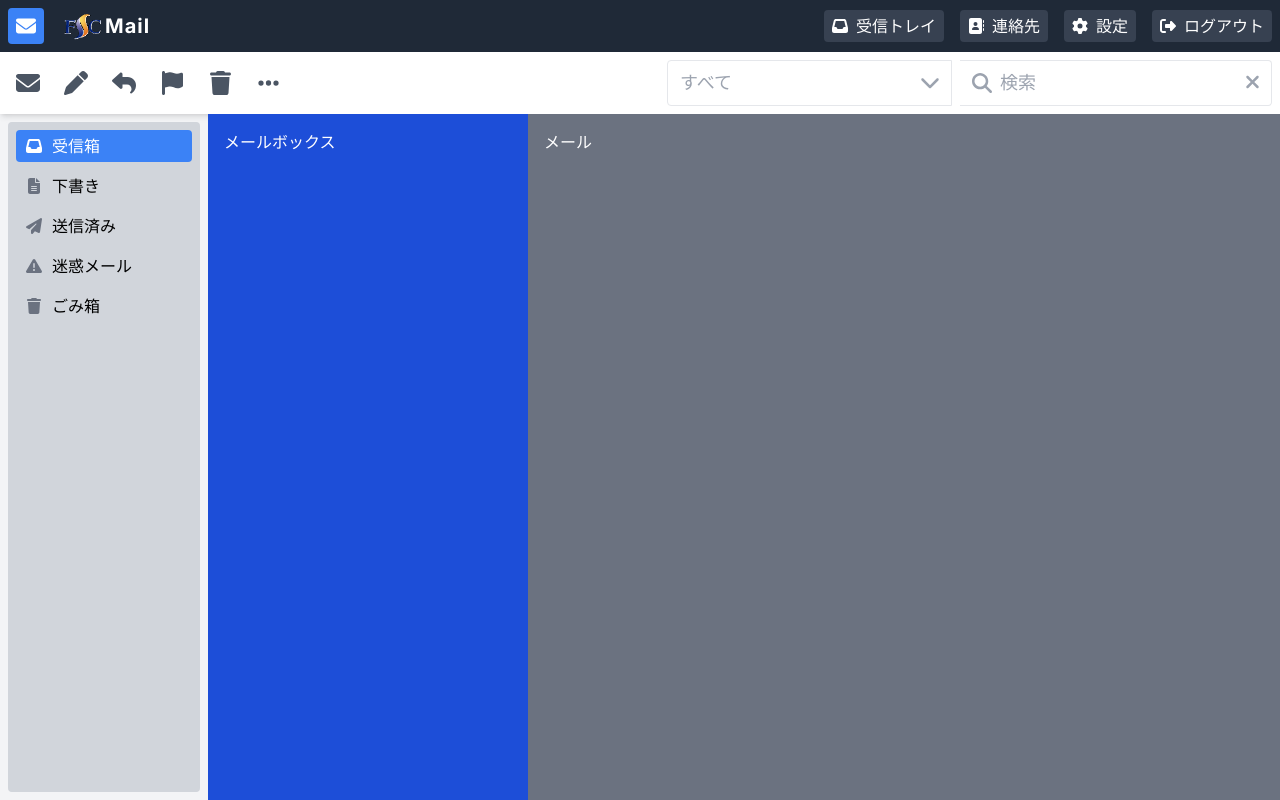
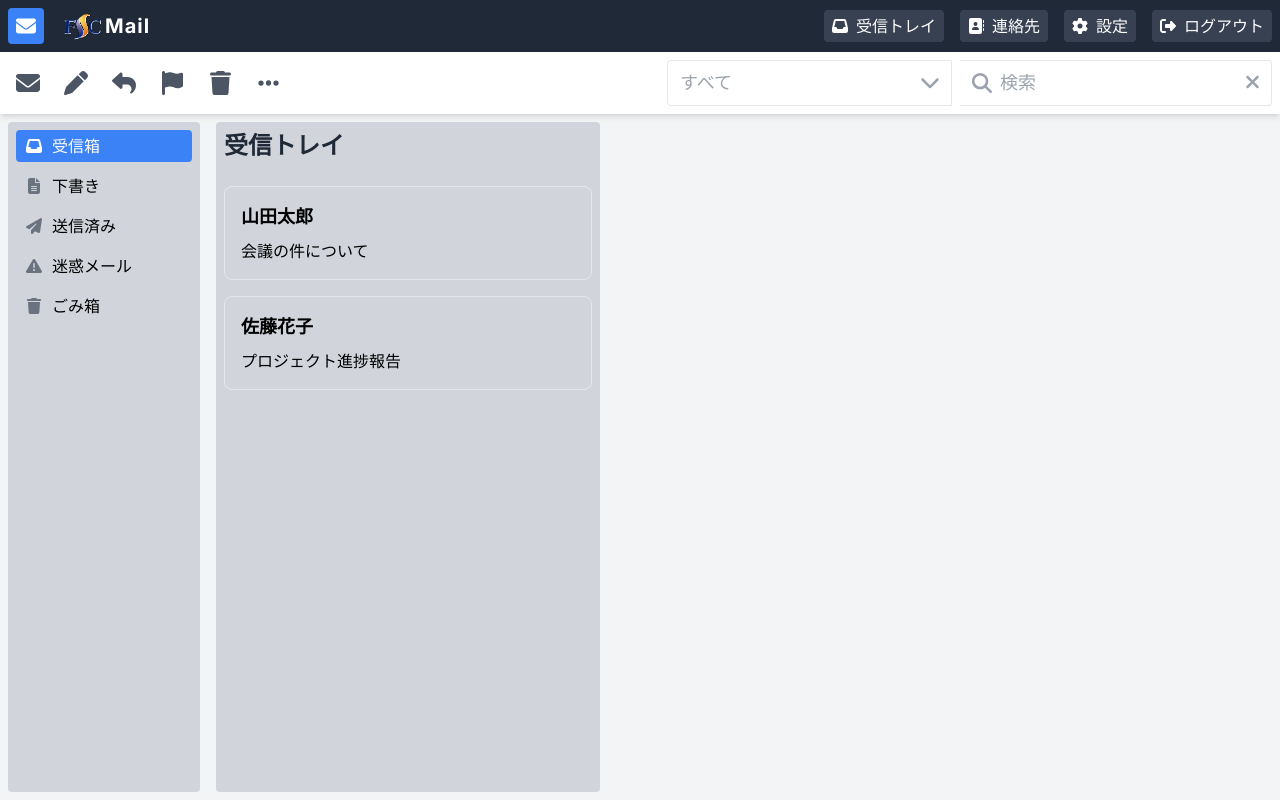
Before and after one commit to kuwa124/mail-practice, a Next.js app: page / in a window 1280 px wide. Built offline with nearby package versions, Linux system fonts and the light colour scheme.

Commit message:
✨ メール一覧のデータをクリックすると該当メールが表示されるようにした

```diff
--- /dev/null
+++ b/src/app/home/components/MailBox/MailView/index.tsx
@@ -0,0 +1,42 @@
+// このファイルをクライアントコンポーネントとして指定
+'use client';
+// Reactをインポート
+import React from 'react';
+// 型定義をインポート
+import { Mail } from '@/app/home/components/MailBox/constants';
+
+// メールビューコンポーネントのプロパティの型定義
+type MailViewProps = {
+  mail: Mail | null;
+};
+
+// メールビューコンポーネント
+export function MailView({ mail }: MailViewProps) {
+  // メールが選択されていない場合は何も表示しない
+  if (!mail) return null;
+
+  // 選択されたメールの内容を表示
+  return (
+    // メールビューのコンテナ
+    // mt-4: 上側のマージンを1rem（16px）に設定
+    // p-4: 内側のパディングを1rem（16px）に設定
+    // border border-gray-200: グレーの境界線を追加
+    // rounded-lg: 角をやや丸くする
+    <div className='mt-4 p-4 border border-gray-200 rounded-lg'>
+      {/* メールの件名 */}
+      {/* text-xl: フォントサイズを大きく */}
+      {/* font-bold: フォントを太く */}
+      {/* mb-2: 下側のマージンを0.5rem（8px）に設定 */}
+      <h2 className='text-xl font-bold mb-2'>{mail.subject}</h2>
+
+      {/* 送信者の情報 */}
+      {/* text-sm: フォントサイズを小さく */}
+      {/* text-gray-600: テキストの色をグレーに設定 */}
+      {/* mb-2: 下側のマージンを0.5rem（8px）に設定 */}
+      <p className='text-sm text-gray-600 mb-2'>From: {mail.name}</p>
+
+      {/* メールの本文 */}
+      <p>{mail.body}</p>
+    </div>
+  );
+}
--- /dev/null
+++ b/src/app/home/components/MailBox/constants.ts
@@ -0,0 +1,23 @@
+// メールデータの型定義（TypeScriptの型安全性を確保するため）
+export type Mail = {
+  id: number; // メールを一意に識別するID
+  name: string; // 送信者の名前
+  subject: string; // メールの件名
+  body: string; // メールの本文
+};
+
+// ダミーのメールデータを定義（表示テスト用）
+export const dummyMails: Mail[] = [
+  {
+    id: 1, // 1つ目のメールのID
+    name: '山田太郎', // 1つ目のメールの送信者名
+    subject: '会議の件について', // 1つ目のメールの件名
+    body: '明日の会議の時間と場所をご確認ください。', // 1つ目のメールの本文
+  },
+  {
+    id: 2, // 2つ目のメールのID
+    name: '佐藤花子', // 2つ目のメールの送信者名
+    subject: 'プロジェクト進捗報告', // 2つ目のメールの件名
+    body: '先週のプロジェクト進捗状況をお送りします。', // 2つ目のメールの本文
+  },
+];
--- a/src/app/home/components/MailBox/index.tsx
+++ b/src/app/home/components/MailBox/index.tsx
@@ -1,7 +1,66 @@
-export default function MailBox() {
+// このファイルをクライアントコンポーネントとして指定
+'use client';
+// Reactをインポート
+import React from 'react';
+// カスタムフックをインポート
+import { useMailBox } from './useMailBox';
+// 型定義とダミーデータをインポート
+import { dummyMails } from '@/app/home/components/MailBox/constants';
+// MailViewコンポーネントをインポート
+import { MailView } from './MailView';
+
+// メールボックスコンポーネント
+export function MailBox() {
+  // カスタムフックを使用してメールボックスの状態を管理
+  const { selectedMail, handleMailClick } = useMailBox();
+
+  // JSXを返す（コンポーネントの見た目を定義）
   return (
-    <div className='w-1/4 bg-blue-700 text-white p-4'>
-      <h2>メールボックス</h2>
+    // メールボックス全体のコンテナ
+    // container: レスポンシブなコンテナ, w-96: 幅を24rem（384px）に設定
+    // space-y-2: 子要素間の縦方向の間隔を0.5rem（8px）に設定
+    // m-2: 外側のマージンを0.5rem（8px）に設定, p-2: 内側のパディングを0.5rem（8px）に設定
+    // rounded: 角を丸くする, bg-gray-300: 背景色を薄いグレーに設定
+    <div className='container w-96 space-y-2 m-2 p-2 rounded bg-gray-300'>
+      {/* メールボックスのタイトル */}
+      {/* text-2xl: フォントサイズを大きく, font-bold: フォントを太く */}
+      {/* mb-6: 下側のマージンを1.5rem（24px）に設定 */}
+      {/* text-gray-800: テキストの色を濃いグレーに設定 */}
+      <h1 className='text-2xl font-bold mb-6 text-gray-800'>受信トレイ</h1>
+      {/* メールリスト */}
+      <ul>
+        {/* dummyMailsの各要素に対してマッピング処理を行う */}
+        {dummyMails.map((mail) => (
+          // メールリストの各アイテム
+          // key属性: Reactのリストレンダリング最適化のため、一意の値を設定
+          // onClick: クリック時にメールを選択する
+          // mb-4: 下側のマージンを1rem（16px）に設定
+          // p-4: 内側のパディングを1rem（16px）に設定
+          // border border-gray-200: グレーの境界線を追加
+          // rounded-lg: 角をやや丸くする
+          // hover:bg-gray-50: マウスホバー時に背景色を少し明るくする
+          // transition-colors duration-200: 色の変化を0.2秒かけてなめらかに行う
+          // cursor-pointer: カーソルをポインターに変更
+          // 選択されたメールの場合、背景色を水色に変更
+          <li
+            key={mail.id}
+            onClick={() => handleMailClick(mail)}
+            className={`mb-4 p-4 border border-gray-200 rounded-lg hover:bg-gray-50 transition-colors duration-200 cursor-pointer
+              ${selectedMail?.id === mail.id ? 'bg-blue-100' : ''}`}
+          >
+            {/* メール送信者の名前 */}
+            {/* text-lg: フォントサイズを大きく */}
+            {/* font-semibold: フォントをやや太く */}
+            <p className='text-lg font-semibold'>{mail.name}</p>
+
+            {/* メールの件名 */}
+            {/* mt-2: 上側のマージンを0.5rem（8px）に設定 */}
+            <p className='mt-2'>{mail.subject}</p>
+          </li>
+        ))}
+      </ul>
+      {/* 選択されたメールを表示 */}
+      <MailView mail={selectedMail} />
     </div>
   );
 }
--- /dev/null
+++ b/src/app/home/components/MailBox/useMailBox.ts
@@ -0,0 +1,18 @@
+// Reactの必要なフックをインポート
+import { useState } from 'react';
+// 型定義をインポート
+import { Mail } from '@/app/home/components/MailBox/constants';
+
+// メールボックスの状態を管理するカスタムフック
+export function useMailBox() {
+  // 選択されたメールの状態を管理（初期値はnull）
+  const [selectedMail, setSelectedMail] = useState<Mail | null>(null);
+
+  // メールをクリックした時の処理
+  const handleMailClick = (mail: Mail) => {
+    setSelectedMail(mail); // クリックされたメールを選択状態にする
+  };
+
+  // フックの戻り値（選択されたメールの状態と更新関数）
+  return { selectedMail, handleMailClick };
+}
--- a/src/app/home/components/MailView/index.tsx
+++ /dev/null
@@ -1,7 +0,0 @@
-export default function MailView() {
-  return (
-    <div className='flex-1 bg-gray-500 text-white p-4'>
-      <h2>メール</h2>
-    </div>
-  );
-}
--- a/src/app/page.tsx
+++ b/src/app/page.tsx
@@ -1,25 +1,32 @@
+// 必要なコンポーネントとフックをインポート
+import React from 'react';
 import Header from '@/components/Header';
-import MailBox from '@/app/home/components/MailBox';
-import MailView from '@/app/home/components/MailView';
+import Toolbar from '@/app/home/components/Toolbar';
 import Sidebar from '@/app/home/components/Sidebar';
-import Toolbar from '@/app/home/components/Toolbar';
+import { MailBox } from '@/app/home/components/MailBox';
 
+// ホームページコンポーネントを定義
 export default function Home() {
+  // JSXを返す
   return (
-    <div
-      // フレックスコンテナ、縦方向に配置、画面全体の高さ、背景色
-      className='flex flex-col h-screen bg-gray-100'
-    >
+    // メインコンテナ
+    // flex flex-col: 縦方向のフレックスボックスレイアウト
+    // h-screen: 画面の高さいっぱいに広げる
+    // bg-gray-100: 薄いグレーの背景色
+    <div className='flex flex-col h-screen bg-gray-100'>
+      {/* ヘッダーコンポーネント */}
       <Header />
-      <Toolbar /> {/* メインコンテンツ */}
-      <div
-        // フレックスコンテナ、メインコンテンツの高さを埋める、オーバーフロー隠す
-        className='flex flex-1 overflow-hidden'
-      >
-        {/* サイドバー */}
+      {/* ツールバーコンポーネント */}
+      <Toolbar />
+      {/* メインコンテンツエリア */}
+      {/* flex flex-1: 残りのスペースを埋める */}
+      {/* overflow-hidden: はみ出た部分を隠す */}
+      <div className='flex flex-1 overflow-hidden'>
+        {/* サイドバーコンポーネント */}
         <Sidebar />
+        {/* メールボックスコンポーネント */}
+        {/* handleMailClickを渡して、メール選択時の挙動を制御 */}
         <MailBox />
-        <MailView />
       </div>
     </div>
   );
```
